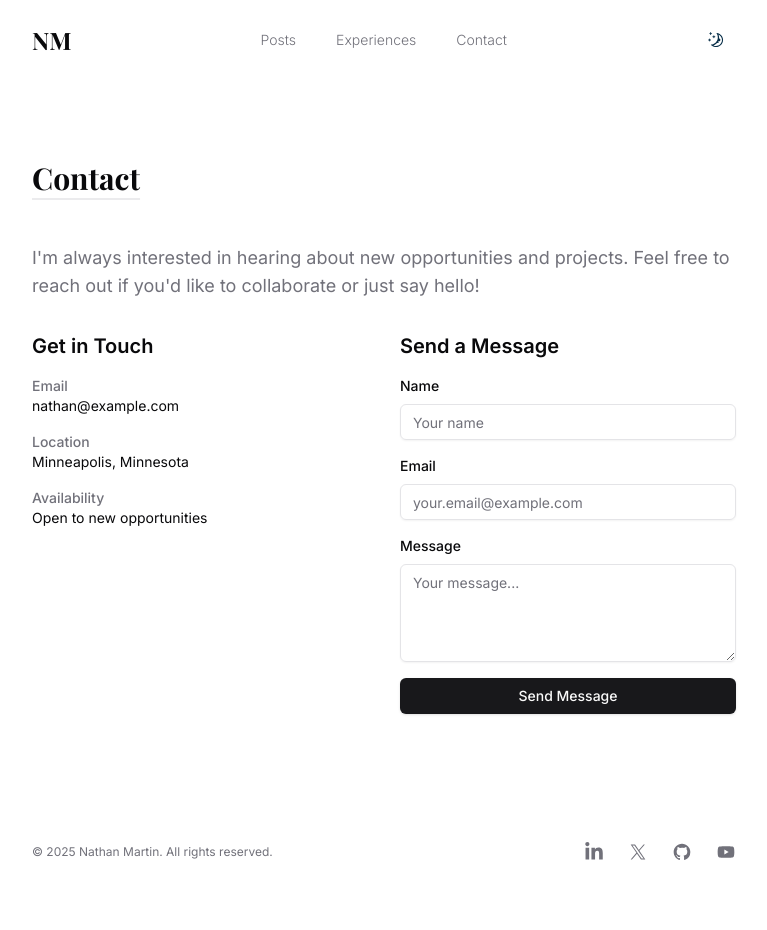
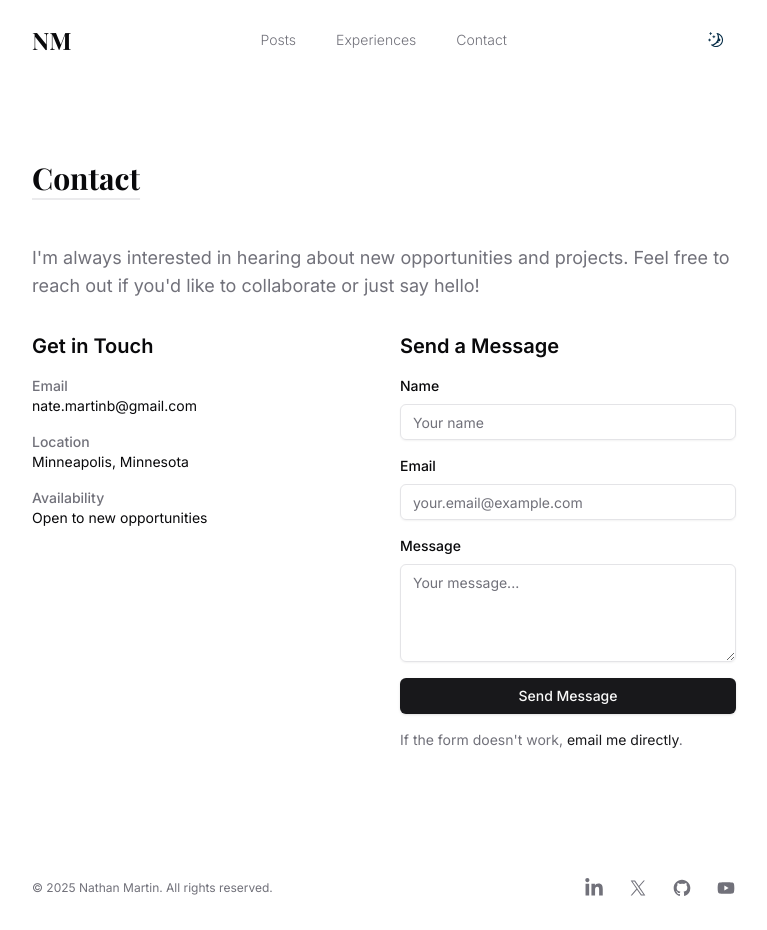
Before and after one commit to nate-b-martin/SPA, a Next.js app: page /contact in a window 1280 px wide. Shown: the whole page, without its empty margins (256-1023 px from the left). Before the commit the page ends 894 px from the top, so only its background shows below. Built offline with nearby package versions, Linux system fonts and the light colour scheme; a web font is replaced by a local one.

Commit message:
update email on contact form page

```diff
--- a/app/contact/page.tsx
+++ b/app/contact/page.tsx
@@ -20,7 +20,7 @@ export default function ContactPage() {
             <div className='space-y-4'>
               <div>
                 <h3 className='font-medium text-sm text-muted-foreground'>Email</h3>
-                <p className='text-sm'>nathan@example.com</p>
+                <p className='text-sm'>nate.martinb@gmail.com</p>
               </div>
               <div>
                 <h3 className='font-medium text-sm text-muted-foreground'>Location</h3>
@@ -77,6 +77,16 @@ export default function ContactPage() {
                 Send Message
               </Button>
             </form>
+            <p className='text-sm text-muted-foreground mt-4'>
+              If the form doesn&apos;t work,{' '}
+              <a
+                href='mailto:nate.martinb@gmail.com'
+                className='text-primary hover:underline'
+              >
+                email me directly
+              </a>
+              .
+            </p>
           </div>
         </div>
       </div>
```
